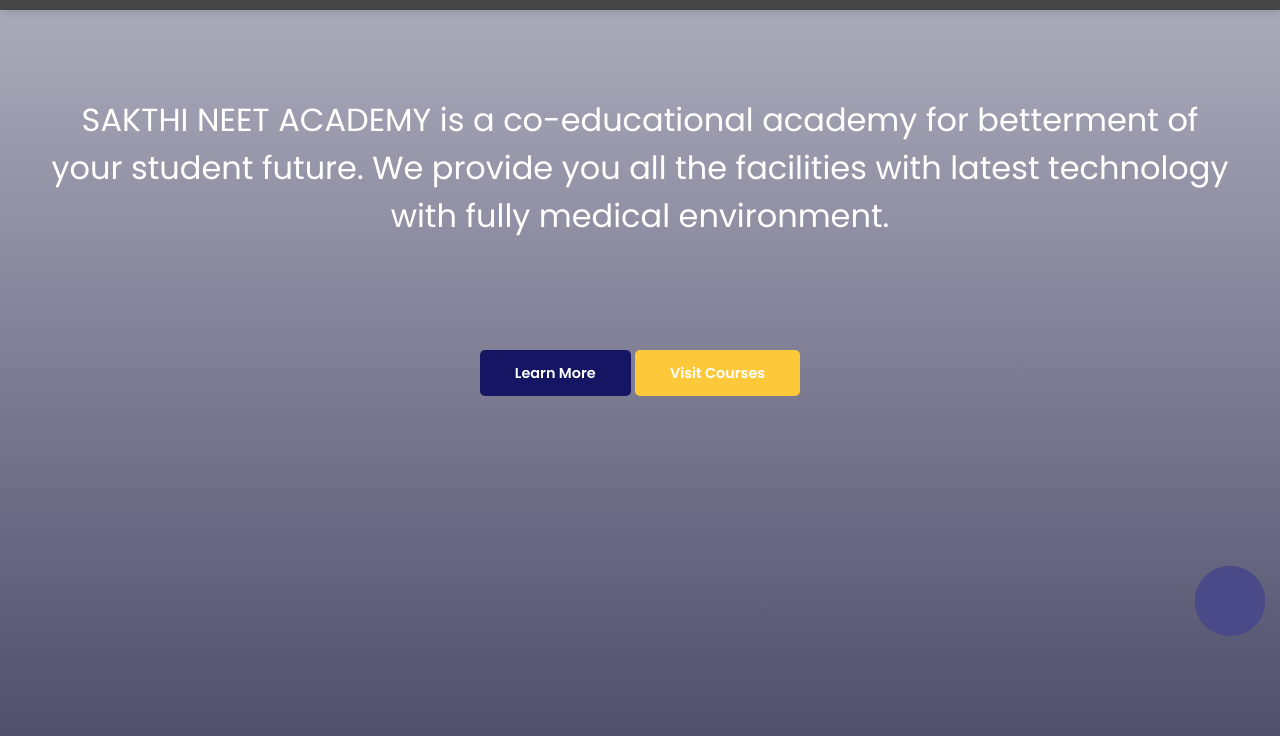
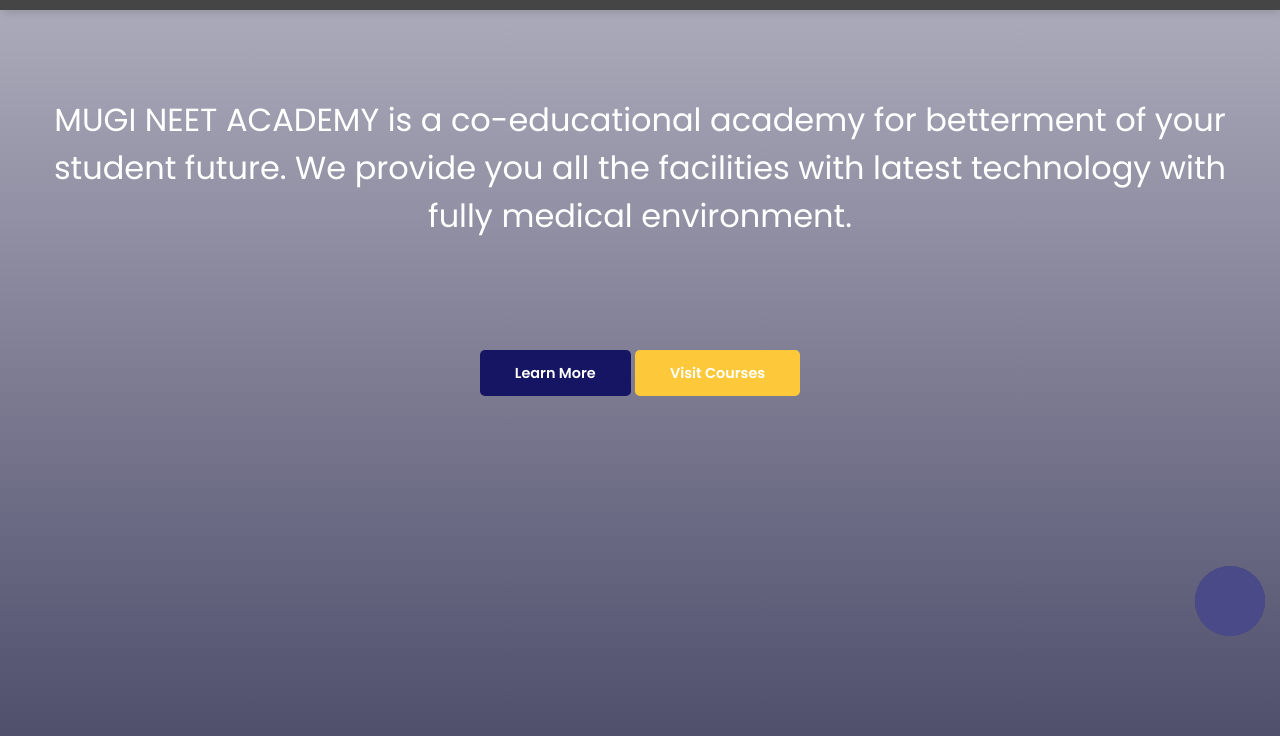
Before and after one commit to Mugilan-11/Neet-Jee-Website, a plain HTML site: page index.html in a window 1280 px wide. Shown: the part 64-800 px from the top of the page. Drawn offline with Linux system fonts and the light colour scheme.

Commit message:
Update index.html

```diff
--- a/index.html
+++ b/index.html
@@ -35,7 +35,7 @@
 
     <section id="home">
 
-        <p>SAKTHI NEET ACADEMY is a co-educational academy  for betterment of your
+        <p>MUGI NEET ACADEMY is a co-educational academy  for betterment of your
             student future.
             We provide you all the facilities with latest technology with fully medical environment.
         </p>
```
